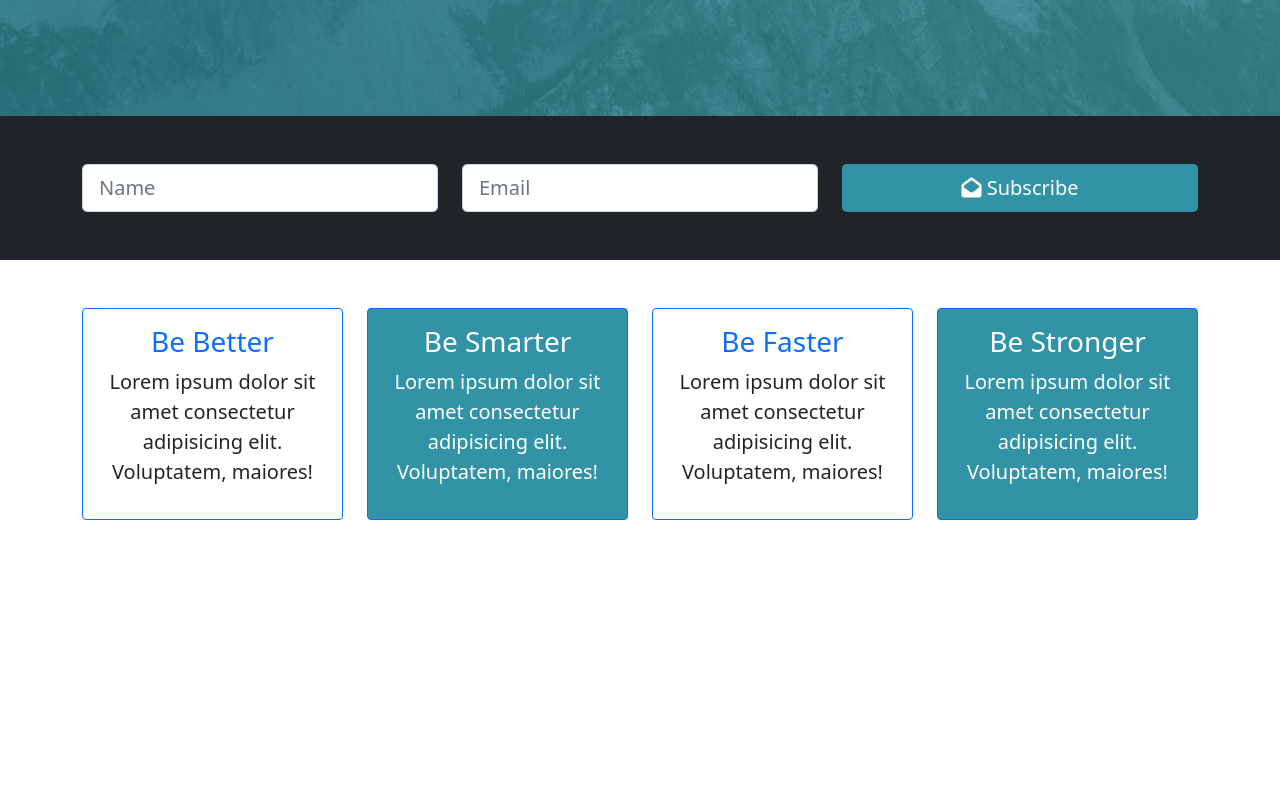
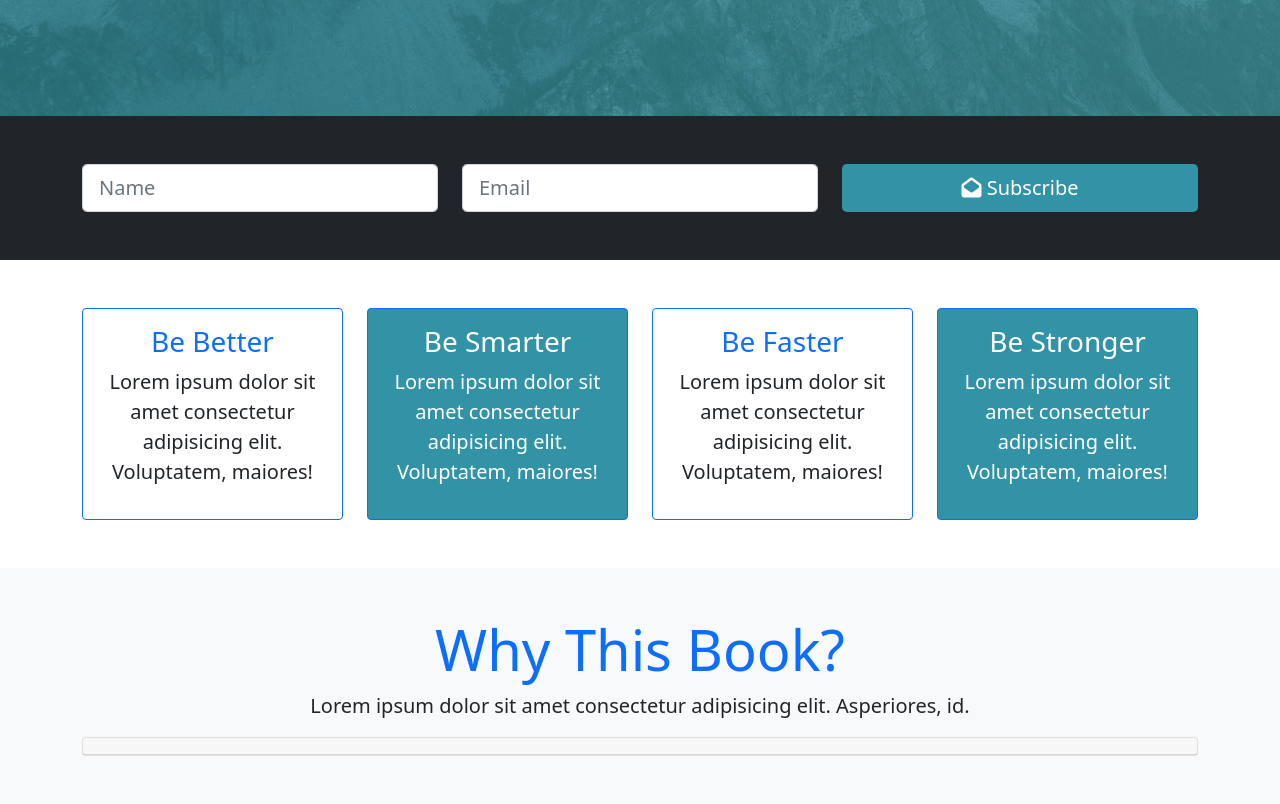
Before and after one commit to Asnoyon/OnlyBooks, a plain HTML site: page index.html in a window 1280 px wide. Shown: the part 676-1480 px from the top of the page. Before the commit the page ends 1244 px from the top, so only its background shows below. Drawn offline with Linux system fonts and the light colour scheme; a script that the page names is missing.

Commit message:
about section

```diff
--- a/index.html
+++ b/index.html
@@ -132,6 +132,26 @@
             </div>
         </div>
     </section>
+
+    <!-- About Section -->
+    <section id="about" class="bg-light py-5 text-center">
+        <div class="container">
+            <div class="row">
+                <div class="col-12">
+                    <div class="info-headers">
+                        <h2 class="display-4 text-primary">Why This Book?</h2>
+                        <p class="lead">Lorem ipsum dolor sit amet consectetur adipisicing elit. Asperiores, id.</p>
+                    </div>
+                    <!-- Accordion -->
+                    <div id="accordion" role="tablist">
+                        <div class="card">
+                            <div class="card-header" role="tab"></div>
+                        </div>
+                    </div>
+                </div>
+            </div>
+        </div>
+    </section>
      <!-- Bootstrap 5 and JS Cdn -->
      <script src="assets/js/bootstrap.min.js"></script>
 
```
